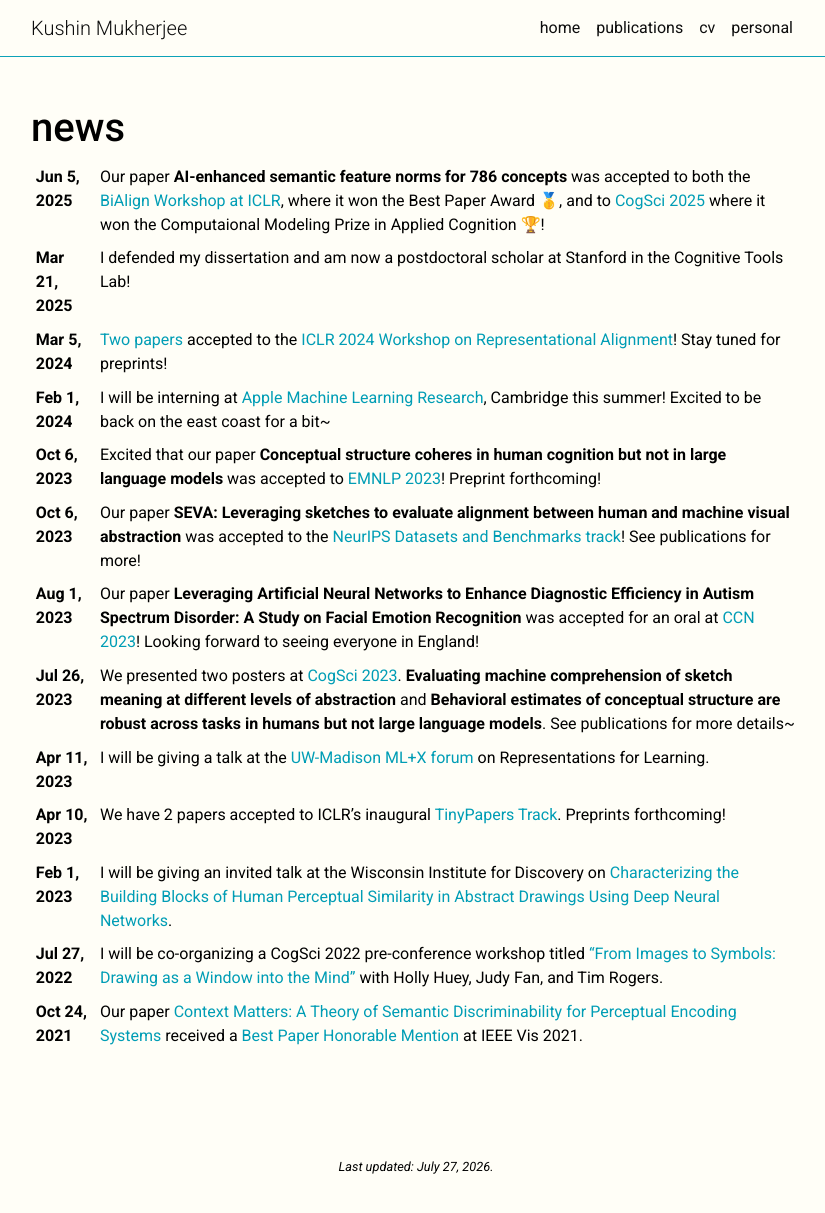
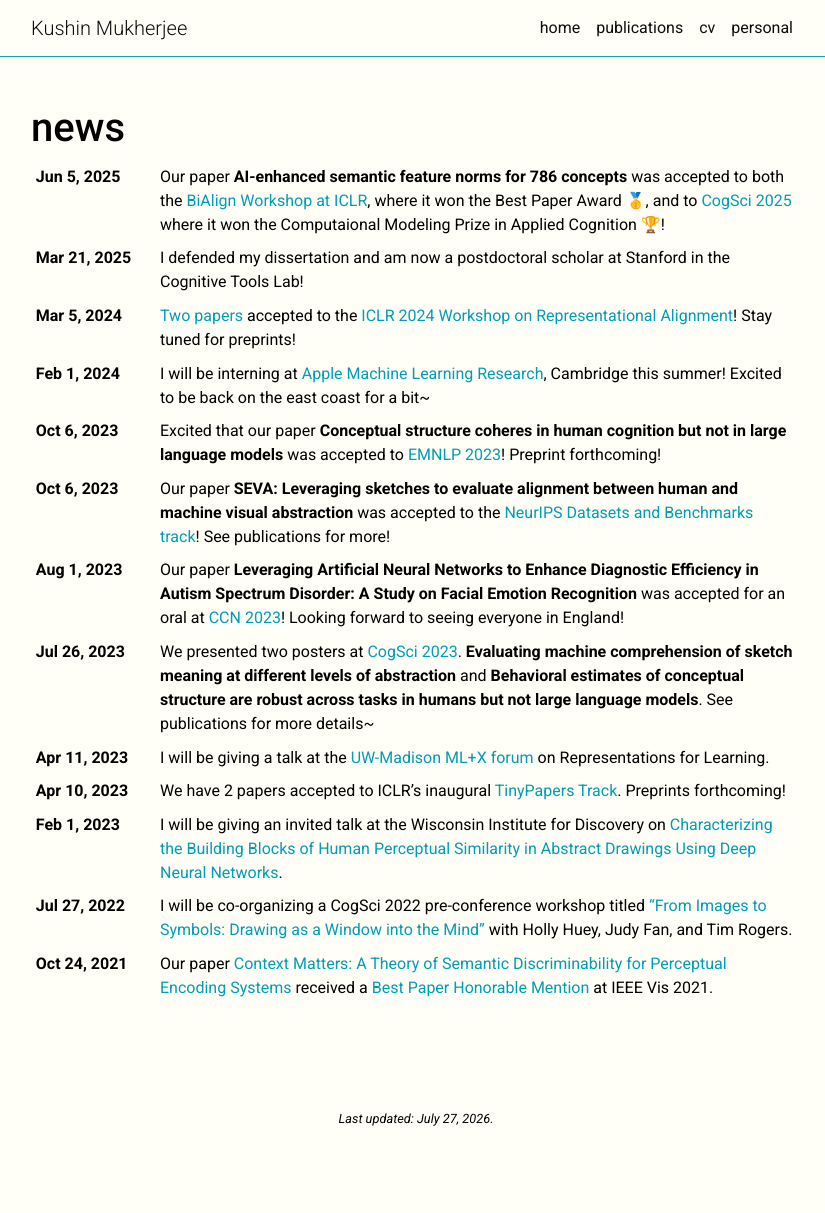
Before and after one commit to kushinm/kushinm.github.io, a Jekyll site: the page built from news.md, in a window 1280 px wide and 1224 px high. Shown: the top 1213 px of the window, without its empty margins (224-1049 px from the left). Built offline with Jekyll 4.4.1, drawn with Linux system fonts in a browser that asks for light colours; a style sheet for code colours, icons or effects is not loaded.

Commit message:
Add scroll progress bar, fix news date wrapping, more publication spacing
Restores the thin accent-colored progress bar under the navbar that
fills as the page is scrolled (unique class name avoids colliding with
Bootstrap's .progress-bar transition). Also gives news item dates more
room to avoid wrapping and adds spacing before the news text, and adds
more vertical space between publication entries.

Co-Authored-By: Claude Sonnet 5 <noreply@anthropic.com>

```diff
--- a/_includes/nav.html
+++ b/_includes/nav.html
@@ -34,5 +34,8 @@
         </ul>
       </div>
     </div>
+    <div id="scroll-progress-container" class="scroll-progress-container">
+      <div id="scroll-progress-bar" class="scroll-progress-bar"></div>
+    </div>
   </nav>
 </header>
--- a/assets/css/main.scss
+++ b/assets/css/main.scss
@@ -99,6 +99,21 @@ table {
     color: var(--global-theme-color);
   }
 }
+.scroll-progress-container {
+  position: absolute;
+  bottom: -1px;
+  left: 0;
+  width: 100%;
+  height: 2px;
+  background: transparent;
+}
+.scroll-progress-bar {
+  height: 2px;
+  width: 0%;
+  background: var(--global-theme-color);
+  transition: none;
+}
+
 .navbar-toggler {
   border: none;
   .icon-bar {
@@ -204,7 +219,7 @@ table {
     }
 
     .title {
-      font-weight: bolder;
+      font-weight: bold;
     }
 
     .author a {
@@ -241,6 +256,10 @@ table {
   table td, table th {
     border: none;
   }
+  table th {
+    white-space: nowrap;
+    padding-right: 1.5rem;
+  }
 }
 
 /*******************************************************************************
--- a/assets/js/site.js
+++ b/assets/js/site.js
@@ -10,3 +10,18 @@ document.addEventListener('DOMContentLoaded', function () {
     toggler.classList.toggle('collapsed');
   });
 });
+
+// Thin bar under the navbar that fills left-to-right as the page is scrolled.
+document.addEventListener('DOMContentLoaded', function () {
+  var progressBar = document.getElementById('scroll-progress-bar');
+  if (!progressBar) return;
+  var updateProgress = function () {
+    var scrollTop = window.scrollY || document.documentElement.scrollTop;
+    var docHeight = document.documentElement.scrollHeight - document.documentElement.clientHeight;
+    var progress = docHeight > 0 ? (scrollTop / docHeight) * 100 : 0;
+    progressBar.style.width = progress + '%';
+  };
+  window.addEventListener('scroll', updateProgress, { passive: true });
+  window.addEventListener('resize', updateProgress);
+  updateProgress();
+});
```
